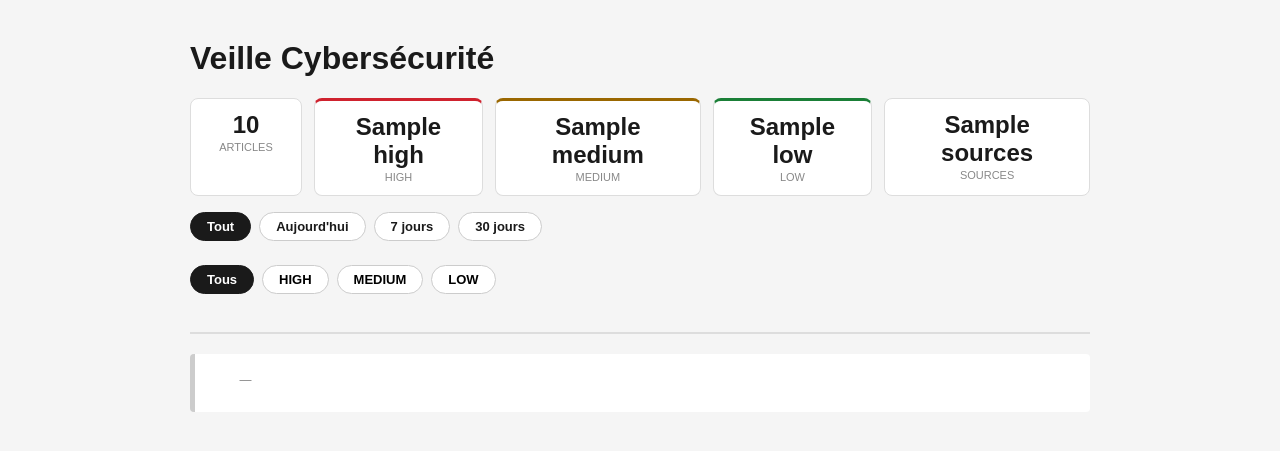
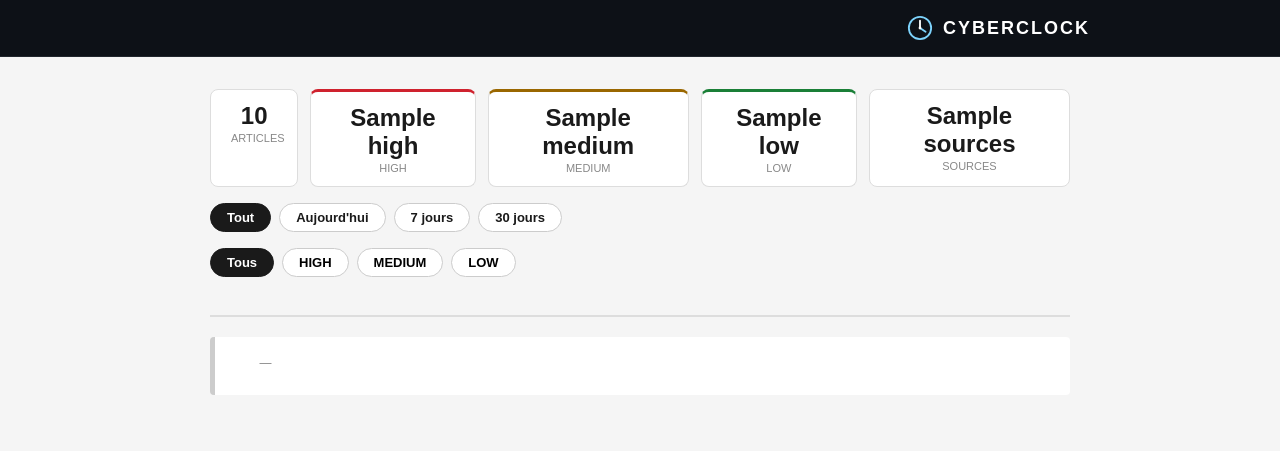
Before and after one commit to Sloap/cyber-clock, a FastAPI app: template dashboard/templates/index.html in a window 1280 px wide. Shown: the top 451 px of the page. Run offline with FastAPI, Linux system fonts and the light colour scheme; the template is opened without the code that fills it: most values are stand-ins (such as "Sample title", 1, 10 or a date in 2020).

Commit message:
Ajouter header CyberClock avec horloge SVG stylisée
Header pleine largeur fond sombre, logo avec SVG horloge + "CYBERCLOCK" aligné à droite. Suppression du h1 Veille Cybersécurité.

https://claude.ai/code/session_01P9VQTxb2tm3odznfPeswG4

```diff
--- a/dashboard/static/style.css
+++ b/dashboard/static/style.css
@@ -1,15 +1,52 @@
+* {
+    box-sizing: border-box;
+}
+
 body {
     font-family: sans-serif;
-    max-width: 900px;
-    margin: 40px auto;
-    padding: 0 20px;
+    margin: 0;
+    padding: 0;
     background: #f5f5f5;
 }
 
-h1 {
-    color: #1a1a1a;
+/* ── Header ── */
+.site-header {
+    background: #0d1117;
+    border-bottom: 1px solid #21262d;
+    padding: 0 32px;
 }
 
+.header-inner {
+    max-width: 900px;
+    margin: 0 auto;
+    height: 56px;
+    display: flex;
+    align-items: center;
+    justify-content: flex-end;
+}
+
+.logo {
+    display: flex;
+    align-items: center;
+    gap: 10px;
+}
+
+.logo-text {
+    font-size: 18px;
+    font-weight: 700;
+    color: white;
+    letter-spacing: 2px;
+    text-transform: uppercase;
+}
+
+/* ── Contenu ── */
+.container {
+    max-width: 900px;
+    margin: 32px auto;
+    padding: 0 20px;
+}
+
+/* ── Stats ── */
 .stats {
     display: flex;
     gap: 12px;
@@ -44,6 +81,13 @@ h1 {
     margin-top: 2px;
 }
 
+/* ── Filtres ── */
+.filters {
+    margin: 16px 0 8px;
+    display: flex;
+    gap: 8px;
+}
+
 .date-btn {
     padding: 6px 16px;
     border: 1px solid #ccc;
@@ -58,12 +102,6 @@ h1 {
 
 .date-btn.active,
 .date-btn:hover { background: #1a1a1a; color: white; border-color: #1a1a1a; }
-
-.filters {
-    margin: 16px 0 24px;
-    display: flex;
-    gap: 8px;
-}
 
 .filter-btn {
     padding: 6px 16px;
@@ -81,6 +119,7 @@ h1 {
 .filter-btn.medium.active { background: #9a6700; border-color: #9a6700; }
 .filter-btn.low.active    { background: #1a7f37; border-color: #1a7f37; }
 
+/* ── Sections & Articles ── */
 h2 {
     margin-top: 32px;
     color: #444;
--- a/dashboard/templates/index.html
+++ b/dashboard/templates/index.html
@@ -6,7 +6,22 @@
     <link rel="stylesheet" href="/static/style.css">
 </head>
 <body>
-    <h1>Veille Cybersécurité</h1>
+
+    <header class="site-header">
+        <div class="header-inner">
+            <div class="logo">
+                <svg width="26" height="26" viewBox="0 0 28 28" fill="none" xmlns="http://www.w3.org/2000/svg">
+                    <circle cx="14" cy="14" r="12" stroke="#7dd3fc" stroke-width="2"/>
+                    <line x1="14" y1="14" x2="14" y2="6"  stroke="white" stroke-width="2" stroke-linecap="round"/>
+                    <line x1="14" y1="14" x2="20" y2="18" stroke="#7dd3fc" stroke-width="2" stroke-linecap="round"/>
+                    <circle cx="14" cy="14" r="1.5" fill="white"/>
+                </svg>
+                <span class="logo-text">CyberClock</span>
+            </div>
+        </div>
+    </header>
+
+    <div class="container">
 
         <div class="stats">
             <div class="stat-item">
@@ -60,6 +75,8 @@
         </div>
         {% endfor %}
 
+    </div>
+
     <script>
         function filter(priority) {
             document.querySelectorAll(".filter-btn").forEach(btn => btn.classList.remove("active"));
```
Lines whose indentation alone changed are shown as unchanged.
